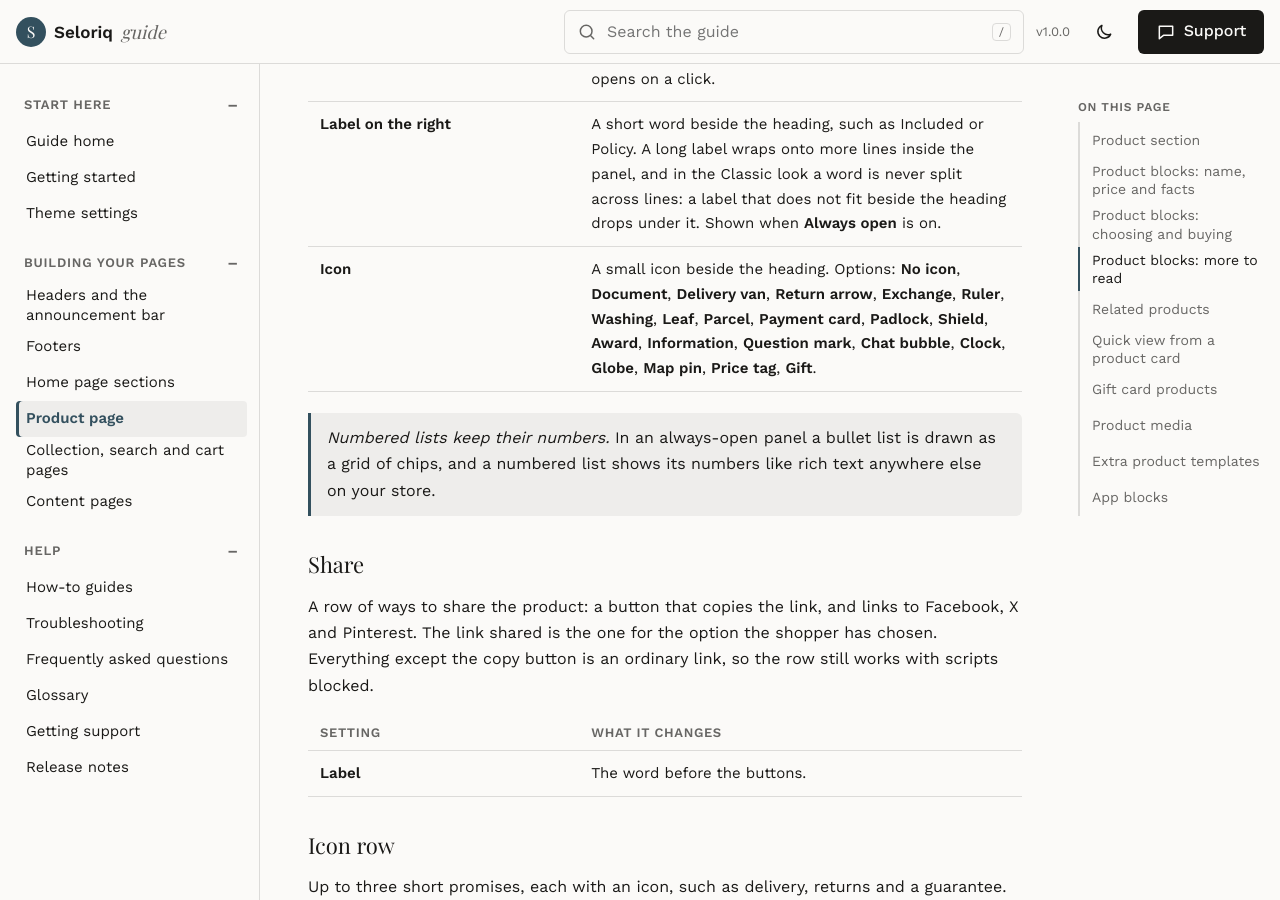
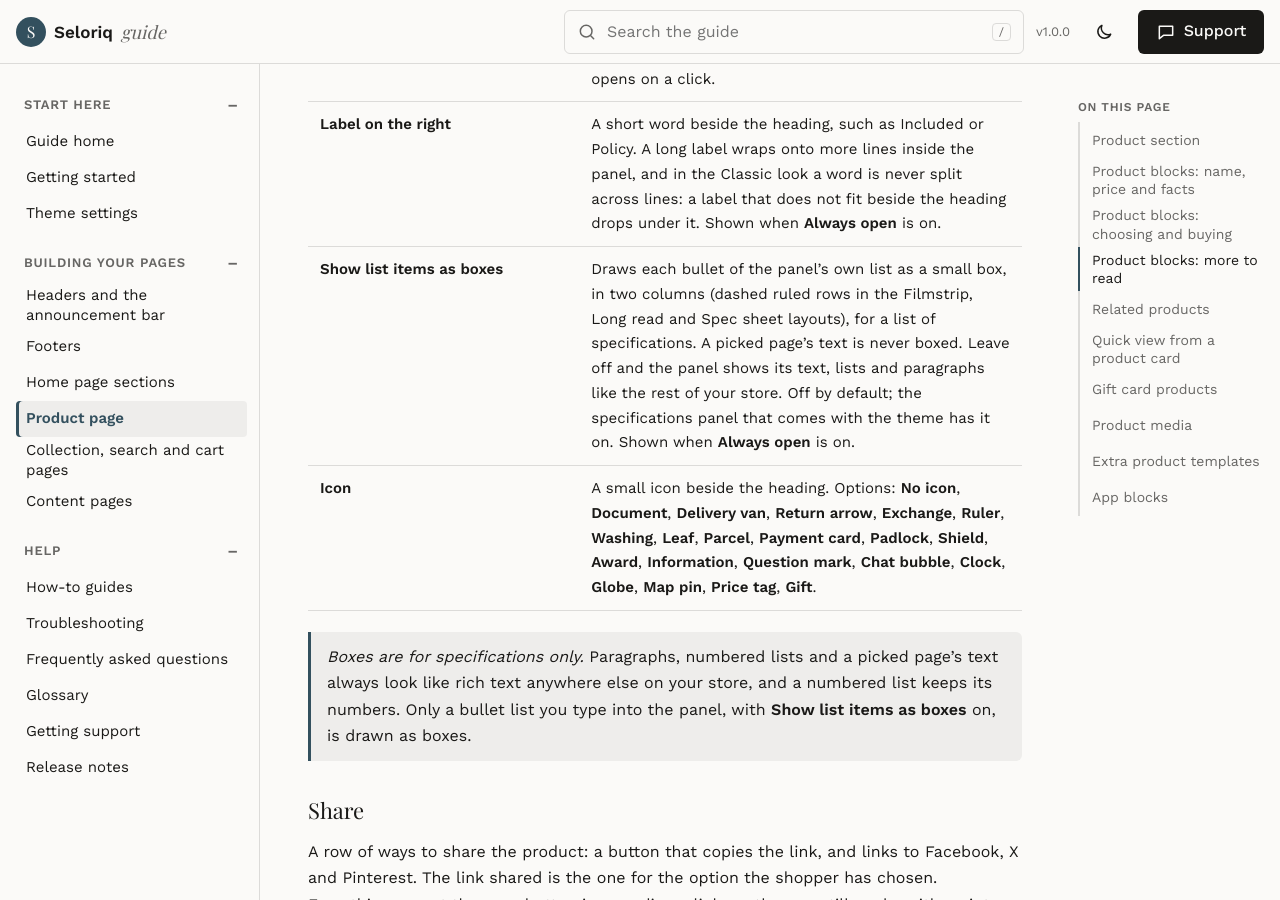
Before and after one commit to farazpawle/theme-guide, a Jekyll site: the page built from product-page.md, in a window 1280 px wide and 900 px high, scrolled down 14553 px. Built offline with Jekyll 4.4.1, drawn with Linux system fonts in a browser that asks for light colours; some web fonts are replaced; some of the changed text lies outside the part shown.

Commit message:
Product page panels (boxed list items setting), Hero scroll dark text, Expanding panels badge; more-to-read picture retaken

```diff
--- a/product-page.md
+++ b/product-page.md
@@ -332,10 +332,11 @@ A heading that opens to your own text, to a page such as your delivery or return
 | --- | --- |
 | **Always open** | Draws the panel as a bordered card that cannot be collapsed, for the details every shopper wants such as specifications or delivery. Leave off and it is a row that opens on a click. |
 | **Label on the right** | A short word beside the heading, such as Included or Policy. A long label wraps onto more lines inside the panel, and in the Classic look a word is never split across lines: a label that does not fit beside the heading drops under it. Shown when **Always open** is on. |
+| **Show list items as boxes** | Draws each bullet of the panel's own list as a small box, in two columns (dashed ruled rows in the Filmstrip, Long read and Spec sheet layouts), for a list of specifications. A picked page's text is never boxed. Leave off and the panel shows its text, lists and paragraphs like the rest of your store. Off by default; the specifications panel that comes with the theme has it on. Shown when **Always open** is on. |
 | **Icon** | A small icon beside the heading. Options: **No icon**, **Document**, **Delivery van**, **Return arrow**, **Exchange**, **Ruler**, **Washing**, **Leaf**, **Parcel**, **Payment card**, **Padlock**, **Shield**, **Award**, **Information**, **Question mark**, **Chat bubble**, **Clock**, **Globe**, **Map pin**, **Price tag**, **Gift**. |
 {: .settings}
 
-> *Numbered lists keep their numbers.* In an always-open panel a bullet list is drawn as a grid of chips, and a numbered list shows its numbers like rich text anywhere else on your store.
+> *Boxes are for specifications only.* Paragraphs, numbered lists and a picked page's text always look like rich text anywhere else on your store, and a numbered list keeps its numbers. Only a bullet list you type into the panel, with **Show list items as boxes** on, is drawn as boxes.
 
 ### Share
 
```
Also changed, not shown: other parts of product-page.md (+1 -1 lines), sections.md (+4 -4 lines), assets/images/product/more-to-read-desktop-light.webp.
